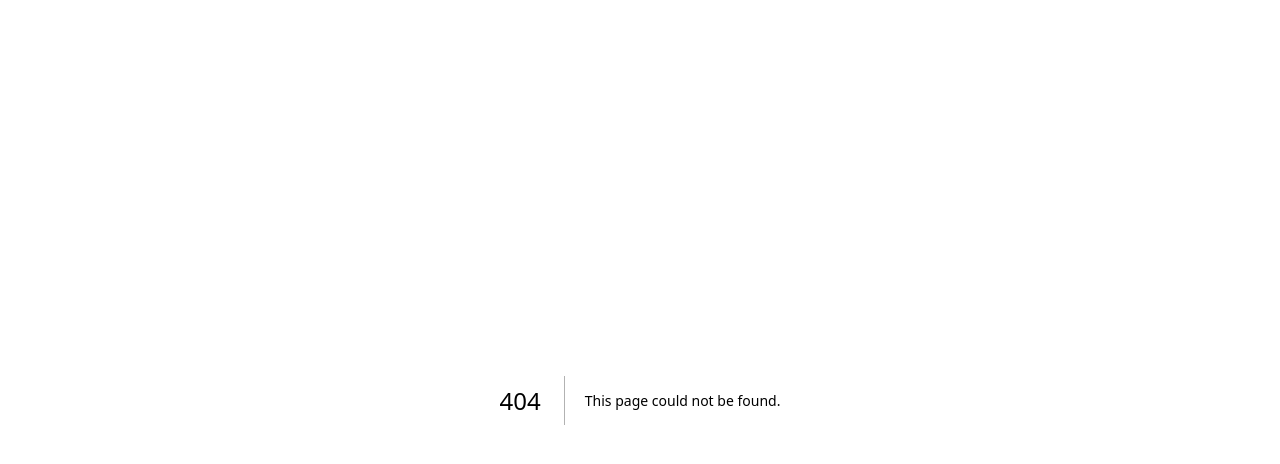
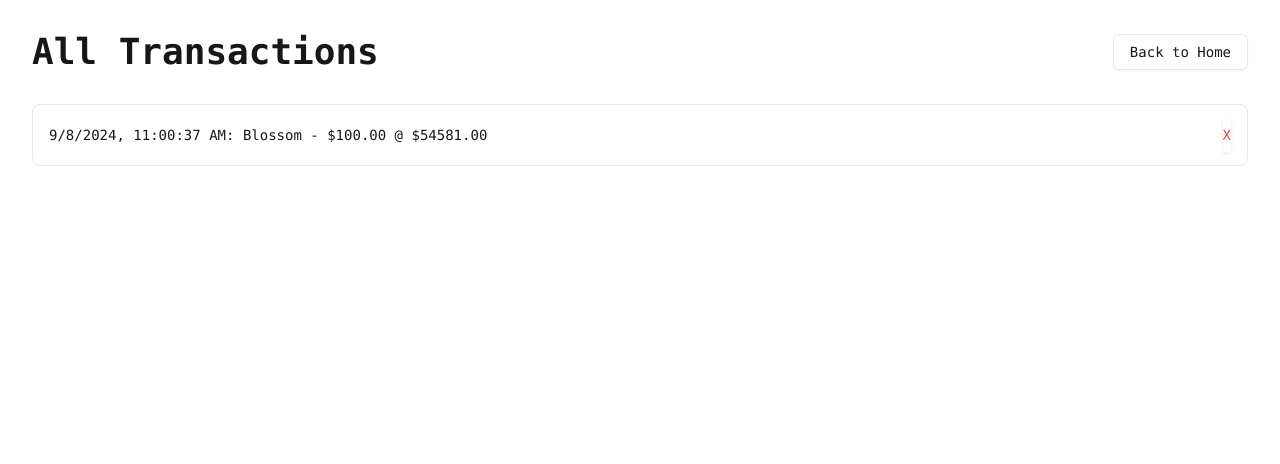
Before and after one commit to invictusdown/bitcoin-dca-app, a Next.js app: page /transactions in a window 1280 px wide. Before the commit this address had no page. Shown: the top 464 px of the page. Built offline with nearby package versions, Linux system fonts and the light colour scheme.

Commit message:
Added transactions view

```diff
--- a/app/home.tsx
+++ b/app/home.tsx
@@ -7,6 +7,7 @@ import { Sheet, SheetContent, SheetTrigger } from "@/components/ui/sheet"
 import { Menu } from "lucide-react"
 import { Input } from "@/components/ui/input"
 import { Select, SelectContent, SelectItem, SelectTrigger, SelectValue } from "@/components/ui/select"
+import Link from 'next/link'
 
 interface Account {
   name: string;
@@ -85,6 +86,10 @@ export default function Home() {
     }
   }
 
+  const calculateTotalBalance = () => {
+    return accounts.reduce((total, account) => total + account.balance, 0);
+  }
+
   return (
     <main className="min-h-screen flex flex-col p-4 sm:p-8 font-mono">
       <div className="flex justify-between items-center mb-8">
@@ -98,9 +103,15 @@ export default function Home() {
           </SheetTrigger>
           <SheetContent>
             <nav className="flex flex-col space-y-4">
-              <a href="#" className="text-lg">Home</a>
-              <a href="#" className="text-lg">About</a>
-              <a href="#" className="text-lg">Contact</a>
+              <Link href="/" className="text-lg">Home</Link>
+              <Link href="/transactions" className="text-lg">All Transactions</Link>
+              <div className="pt-4">
+                <h3 className="text-lg font-semibold">At a Glance</h3>
+                <p>Total Balance: {calculateTotalBalance().toFixed(8)} BTC</p>
+                {bitcoinPrice && (
+                  <p>USD Value: ${(calculateTotalBalance() * bitcoinPrice).toLocaleString(undefined, { minimumFractionDigits: 2, maximumFractionDigits: 2 })}</p>
+                )}
+              </div>
               <div className="pt-4">
                 <h3 className="text-lg font-semibold">Add Account</h3>
                 <Input
@@ -150,7 +161,6 @@ export default function Home() {
         <div className="w-full">
           {selectedAccount && (
             <Alert>
-              <AlertTitle>Selected Account</AlertTitle>
               <AlertDescription>
                 {selectedAccount}: {accounts.find(a => a.name === selectedAccount)?.balance.toFixed(8)} BTC
               </AlertDescription>
--- /dev/null
+++ b/app/transactions/page.tsx
@@ -0,0 +1,65 @@
+"use client"
+
+import { useState, useEffect } from 'react'
+import { Button } from "@/components/ui/button"
+import { Alert, AlertDescription } from "@/components/ui/alert"
+import Link from 'next/link'
+
+interface Transaction {
+  id: string;
+  account: string;
+  amount: number;
+  btcPrice: number;
+  date: string;
+}
+
+export default function Transactions() {
+  const [transactions, setTransactions] = useState<Transaction[]>([])
+
+  useEffect(() => {
+    fetchTransactions()
+  }, [])
+
+  const fetchTransactions = () => {
+    fetch('/api/transactions')
+      .then(response => response.json())
+      .then(data => setTransactions(data))
+      .catch(error => console.error('Error fetching transactions:', error))
+  }
+
+  const removeTransaction = (id: string) => {
+    fetch(`/api/transactions/${id}`, { method: 'DELETE' })
+      .then(response => response.json())
+      .then(() => {
+        fetchTransactions() // Refresh transactions after removing
+      })
+      .catch(error => console.error('Error removing transaction:', error))
+  }
+
+  return (
+    <main className="min-h-screen flex flex-col p-4 sm:p-8 font-mono">
+      <div className="flex justify-between items-center mb-8">
+        <h1 className="text-2xl sm:text-4xl font-bold">All Transactions</h1>
+        <Link href="/">
+          <Button variant="outline">Back to Home</Button>
+        </Link>
+      </div>
+      <div className="space-y-4">
+        {transactions.map(transaction => (
+          <Alert key={transaction.id} className="flex justify-between items-center">
+            <AlertDescription>
+              {new Date(transaction.date).toLocaleString()}: {transaction.account} -
+              ${transaction.amount.toFixed(2)} @ ${transaction.btcPrice.toFixed(2)}
+            </AlertDescription>
+            <Button
+              className="text-red-500 hover:text-red-700 transition-colors p-0 bg-transparent hover:bg-transparent"
+              onClick={() => removeTransaction(transaction.id)}
+            >
+              X
+            </Button>
+          </Alert>
+        ))}
+      </div>
+    </main>
+  )
+}
--- a/package.json
+++ b/package.json
@@ -21,12 +21,14 @@
     "react": "^18",
     "react-dom": "^18",
     "tailwind-merge": "^2.5.2",
-    "tailwindcss-animate": "^1.0.7"
+    "tailwindcss-animate": "^1.0.7",
+    "uuid": "^10.0.0"
   },
   "devDependencies": {
     "@types/node": "^20",
     "@types/react": "^18",
     "@types/react-dom": "^18",
+    "@types/uuid": "^10.0.0",
     "eslint": "^8",
     "eslint-config-next": "14.2.8",
     "postcss": "^8",
--- a/pages/api/stack.ts
+++ b/pages/api/stack.ts
@@ -1,6 +1,7 @@
 import { NextApiRequest, NextApiResponse } from 'next'
 import fs from 'fs'
 import path from 'path'
+import { v4 as uuidv4 } from 'uuid'
 
 const dataPath = path.join(process.cwd(), 'data.json')
 
@@ -27,6 +28,7 @@ export default function handler(req: NextApiRequest, res: NextApiResponse) {
     const data = readData()
     const { account, amount, btcPrice } = req.body
     const transaction = {
+      id: uuidv4(), // Add this line
       account,
       amount: parseFloat(amount),
       btcPrice: parseFloat(btcPrice),
--- /dev/null
+++ b/pages/api/transactions.ts
@@ -0,0 +1,62 @@
+import { NextApiRequest, NextApiResponse } from 'next'
+import fs from 'fs'
+import path from 'path'
+
+const dataPath = path.join(process.cwd(), 'data.json')
+
+interface Data {
+  accounts: Account[];
+  transactions: Transaction[];
+}
+
+interface Account {
+  name: string;
+  balance: number;
+}
+
+interface Transaction {
+  id: string;
+  account: string;
+  amount: number;
+  btcPrice: number;
+  date: string;
+}
+
+const readData = (): Data => {
+  try {
+    const data = fs.readFileSync(dataPath, 'utf8')
+    return JSON.parse(data)
+  } catch (error) {
+    console.error('Error reading data:', error)
+    return { accounts: [], transactions: [] }
+  }
+}
+
+const writeData = (data: Data) => {
+  try {
+    fs.writeFileSync(dataPath, JSON.stringify(data, null, 2), 'utf8')
+  } catch (error) {
+    console.error('Error writing data:', error)
+  }
+}
+
+export default function handler(req: NextApiRequest, res: NextApiResponse) {
+  if (req.method === 'GET') {
+    const data = readData()
+    res.status(200).json(data.transactions)
+  } else if (req.method === 'DELETE') {
+    const { id } = req.query
+    const data = readData()
+    const index = data.transactions.findIndex(t => t.id === id)
+    if (index !== -1) {
+      data.transactions.splice(index, 1)
+      writeData(data)
+      res.status(200).json({ success: true })
+    } else {
+      res.status(404).json({ success: false, error: 'Transaction not found' })
+    }
+  } else {
+    res.setHeader('Allow', ['GET', 'DELETE'])
+    res.status(405).end(`Method ${req.method} Not Allowed`)
+  }
+}
```
Also changed, not shown: 1 other file (tests, documents, lock files or other folders).
